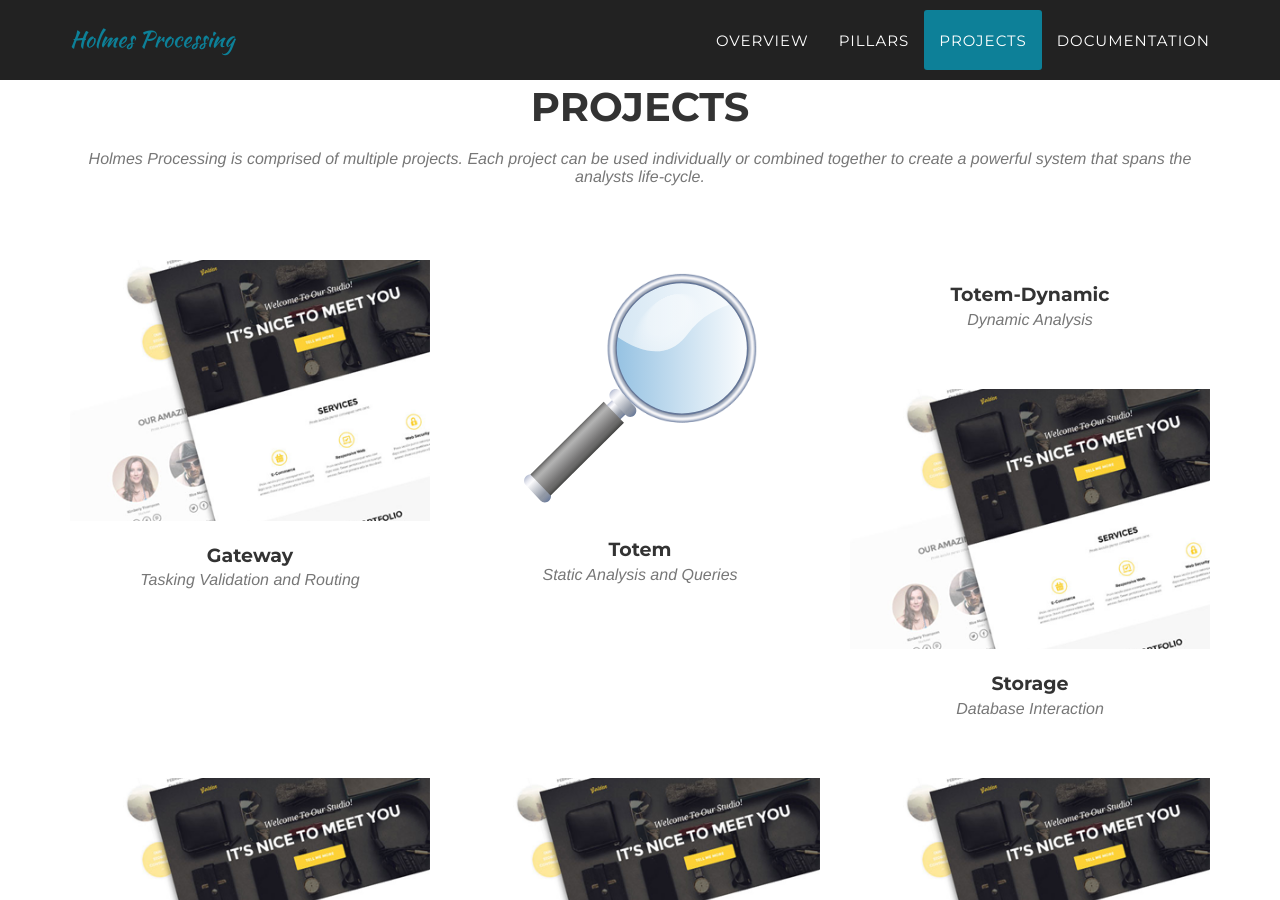
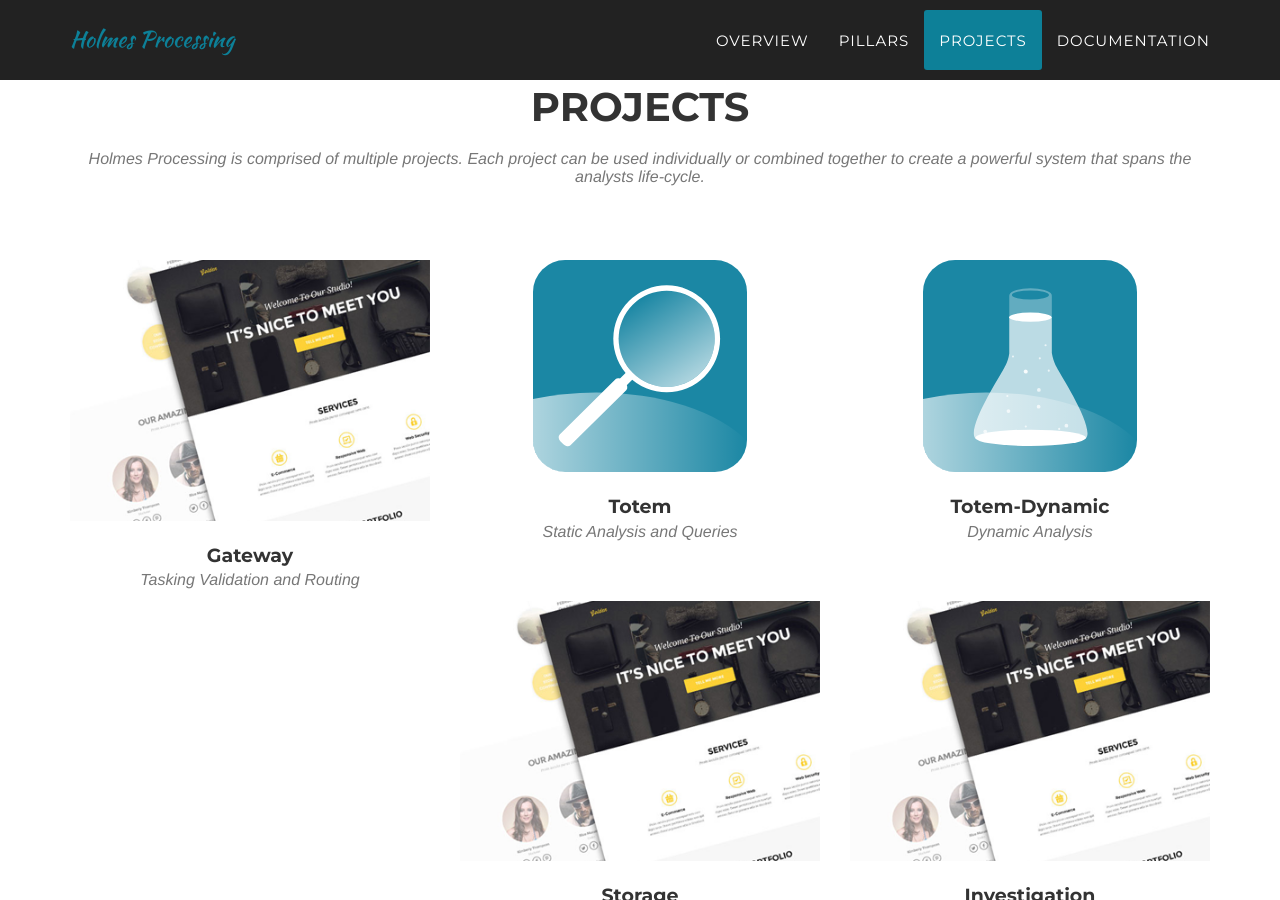
Before and after one commit to HolmesProcessing/holmesprocessing.github.io, a Jekyll site: the page built from index.html, in a window 1280 px wide and 900 px high, scrolled down 2203 px. Built offline with Jekyll 4.4.1, drawn with Linux system fonts in a browser that asks for light colours; some web fonts are replaced.

Commit message:
moving images

```diff
--- a/_includes/overview.html
+++ b/_includes/overview.html
@@ -9,7 +9,7 @@
             </div>
             <div class="row text-center">
                 <div class="col-md-6">
-                    <img src="img/architecture.svg" class="img-responsive">
+                    <img src="img/general/skald-architecture.svg" class="img-responsive">
                 </div>
                 <div class="col-md-6">
                     <h5 class="service-heading">Extract</h5>
--- a/_posts/2014-07-16-project-3.markdown
+++ b/_posts/2014-07-16-project-3.markdown
@@ -26,7 +26,7 @@
 Internally the application is mostly devided in three parts. `feed` is accepting new tasks from the outside, checks the status of the requested service and - if everything is fine - submits the task to the service or else postpones it until the service status is good again.  `check` then periodically checks if the service is done with the task or if it still need time or if an error occured. `submit` then collects the results from the service and sends it out
 
 <center>
-<img src="img/totem-dynamic.png" alt="Diagramm of Totem-Dynamic" style="width: 700px;"/>
+<img src="img/portfolio/totem-dynamic-architecture.png" alt="Diagramm of Totem-Dynamic" style="width: 700px;"/>
 </center>
 
 ###### Services
```
Also changed, not shown: img/general/skald-architecture.svg (renamed from img/architecture.svg), img/logos/totem.svg (deleted), img/portfolio/logos.svg (renamed from img/logos/logos.svg), img/portfolio/totem-dynamic-architecture.png (renamed from img/totem-dynamic.png), img/portfolio/totem-dynamic.svg (renamed from img/logos/totem-dynamic.svg), img/portfolio/totem.svg.
